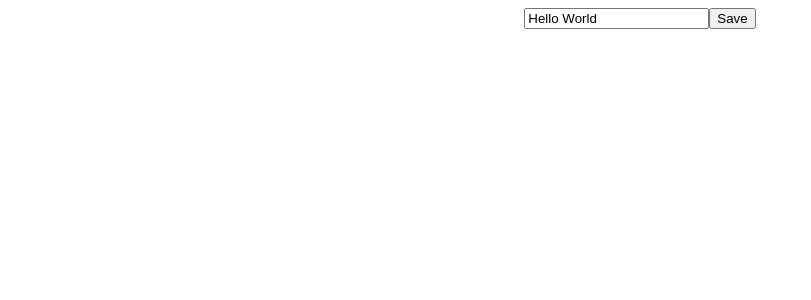
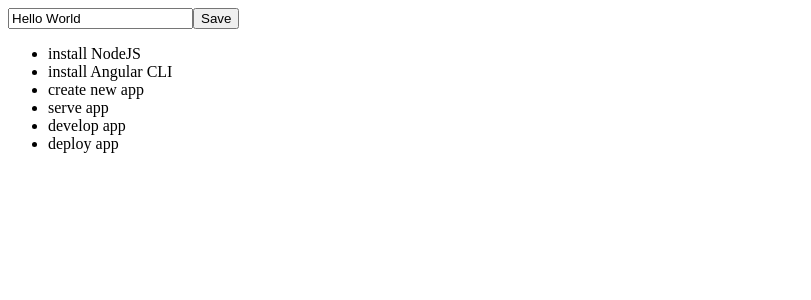
Before and after one commit to leticiacamposs2/ng-girls-todo, an Angular app: page / in a window 1280 px wide. Shown: the top 300 px of the page, without its empty margins (0-811 px from the left). Built offline with nearby package versions, Linux system fonts and the light colour scheme.

Commit message:
renderizando uma lista utilizando diretiva ngFor

```diff
--- a/src/app/app.component.html
+++ b/src/app/app.component.html
@@ -1,4 +1,9 @@
-<div style="text-align:center">
-  <app-input-button></app-input-button>
-</div>
+<app-input-button></app-input-button>
+
+<ul>
+  <li *ngFor="let todoItem of todoList">
+    {{ todoItem.title }}
+  </li>
+</ul>
+
 <router-outlet></router-outlet>
--- a/src/app/app.component.ts
+++ b/src/app/app.component.ts
@@ -6,5 +6,13 @@
   styleUrls: ['./app.component.css']
 })
 export class AppComponent {
-  title = 'todo-list';
+  title = 'app';
+  todoList = [
+    { title: 'install NodeJS' },
+    { title: 'install Angular CLI' },
+    { title: 'create new app' },
+    { title: 'serve app' },
+    { title: 'develop app' },
+    { title: 'deploy app' },
+  ];
 }
```
